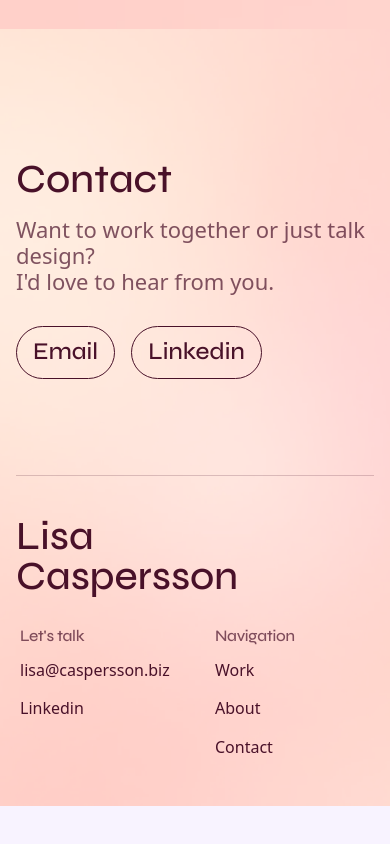
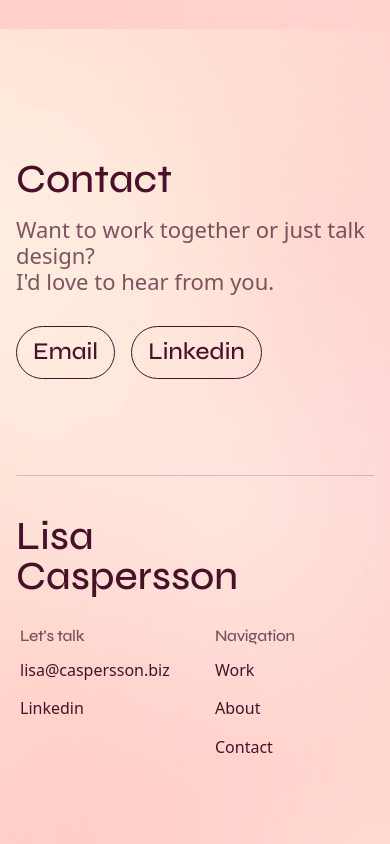
Before and after one commit to lica-ux/portfolio, a React (Vite) app: page / in a window 390 px wide. Shown: the part 6470-7314 px from the top of the page. Before the commit the page ends 7276 px from the top, so only its background shows below. Built offline with nearby package versions, Linux system fonts and the light colour scheme.

Commit message:
chore: auto-save 2026-05-01 10:58

```diff
--- a/src/components/Footer/Footer.tsx
+++ b/src/components/Footer/Footer.tsx
@@ -71,7 +71,7 @@ export default function Footer() {
             aria-hidden="true"
           />
         </div>
-        <div className="flex flex-wrap gap-8 px-4 md:px-10 pt-10 pb-10">
+        <div className="flex flex-wrap gap-8 px-4 md:px-10 pt-10 pb-[104px] md:pb-10">
           <div className="flex-1 min-w-[280px]">
             <p
               className="text-[40px] font-medium leading-[1]"
```
